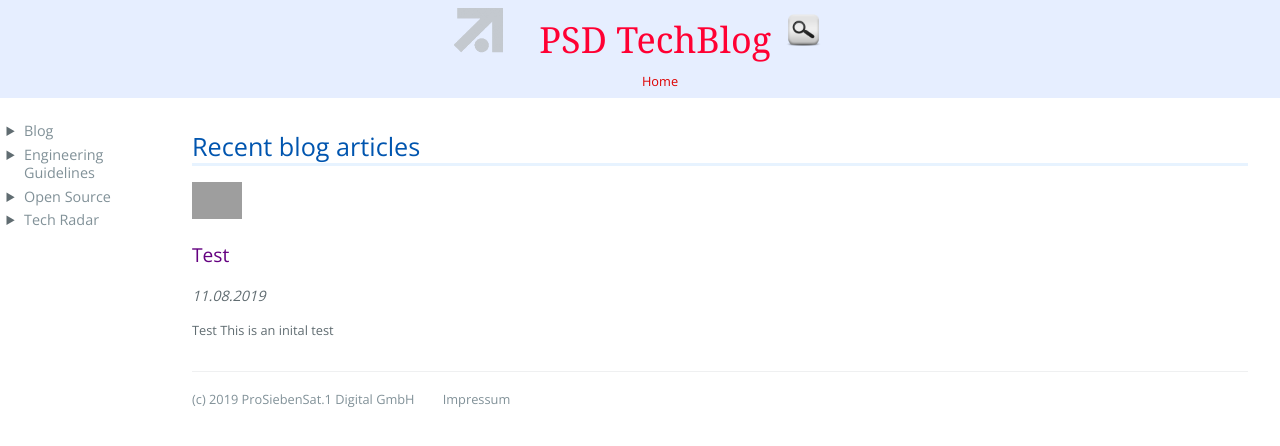
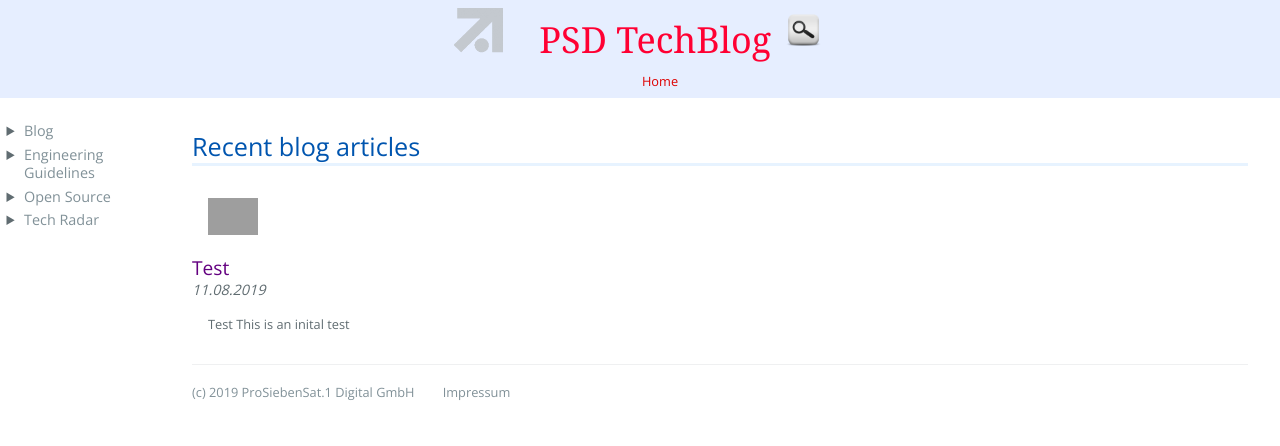
Before and after one commit to croedel/PSD-blog, a Jekyll site: the page built from blog.md, in a window 1280 px wide. Shown: the top 446 px of the page. Built offline with Jekyll 4.4.1, drawn with Linux system fonts in a browser that asks for light colours; our own code applies the rules of GitHub Pages for plain Markdown files; grey boxes are pictures that could not be loaded.

Commit message:
Update style.scss

```diff
--- a/assets/css/style.scss
+++ b/assets/css/style.scss
@@ -368,8 +368,8 @@ a:hover { text-decoration: underline; }
 .radar .blib-text { font-size: 0.6rem; }
 
 .post {}
-.post .title { font-size: 1.2rem; }
-.post .date { font-style: italic;  }
-.post .author { font-size: 1rem; }
-.post .image { width: 50px; }
-.post .excerpt { font-size: 0.8rem; }
+.post .title { font-size: 1.2rem; margin: 0rem; }
+.post .date { font-style: italic;  margin: 0rem; }
+.post .author { font-size: 1rem; margin: 0rem; }
+.post .image { width: 50px; margin: 1rem; }
+.post .excerpt { font-size: 0.8rem; margin: 1rem;}
```
